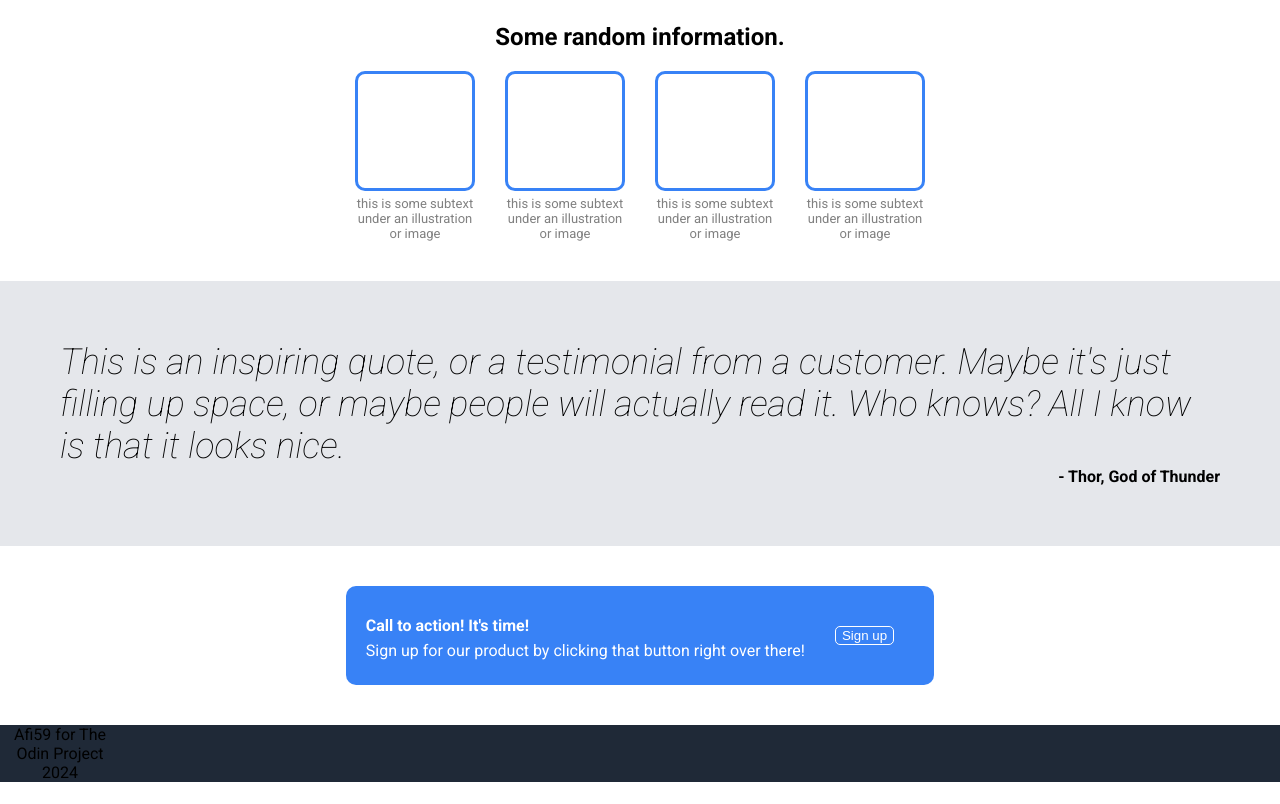
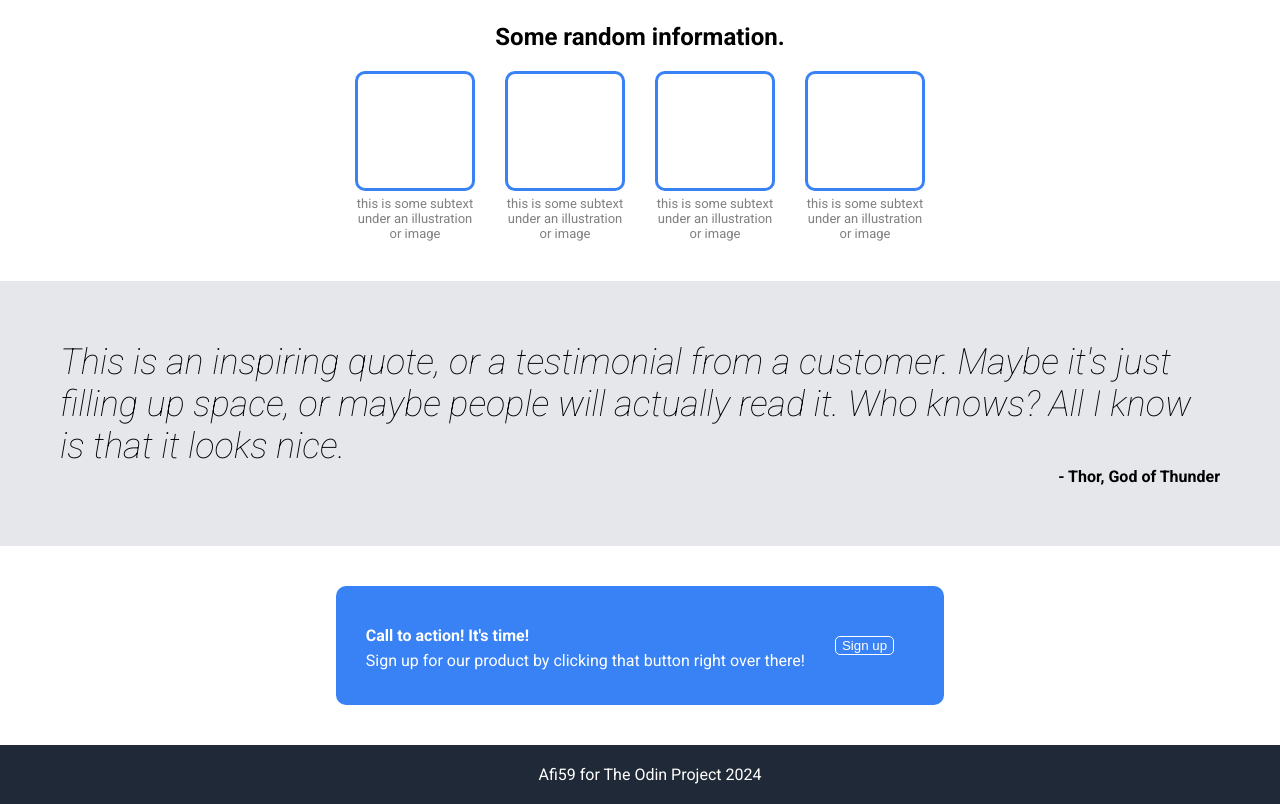
Before and after one commit to afi59/odin-landing-page, a plain HTML site: page index.html in a window 1280 px wide. Shown: the part 413-1217 px from the top of the page. Before the commit the page ends 1195 px from the top, so only its background shows below. Drawn offline with Linux system fonts and the light colour scheme.

Commit message:
Complete footer - complete project
Completed the whole exercise, completed the css styling.

```diff
--- a/styles.css
+++ b/styles.css
@@ -150,7 +150,7 @@ color: gray;
     min-width: 500px;
     background-color: #3882F6;
     color: white;
-    padding: 20px;
+    padding: 30px;
     margin-block-start: 0px;
     border-radius: 10px;
 
@@ -175,6 +175,11 @@ h4 {
 }
 
 .footer {
+    width: 100%;
     background-color: #1F2937;
-
+    color: white;
+    padding: 10px;
+    display: flex;
+    align-items: center;
+    justify-content: center;
 }
```
